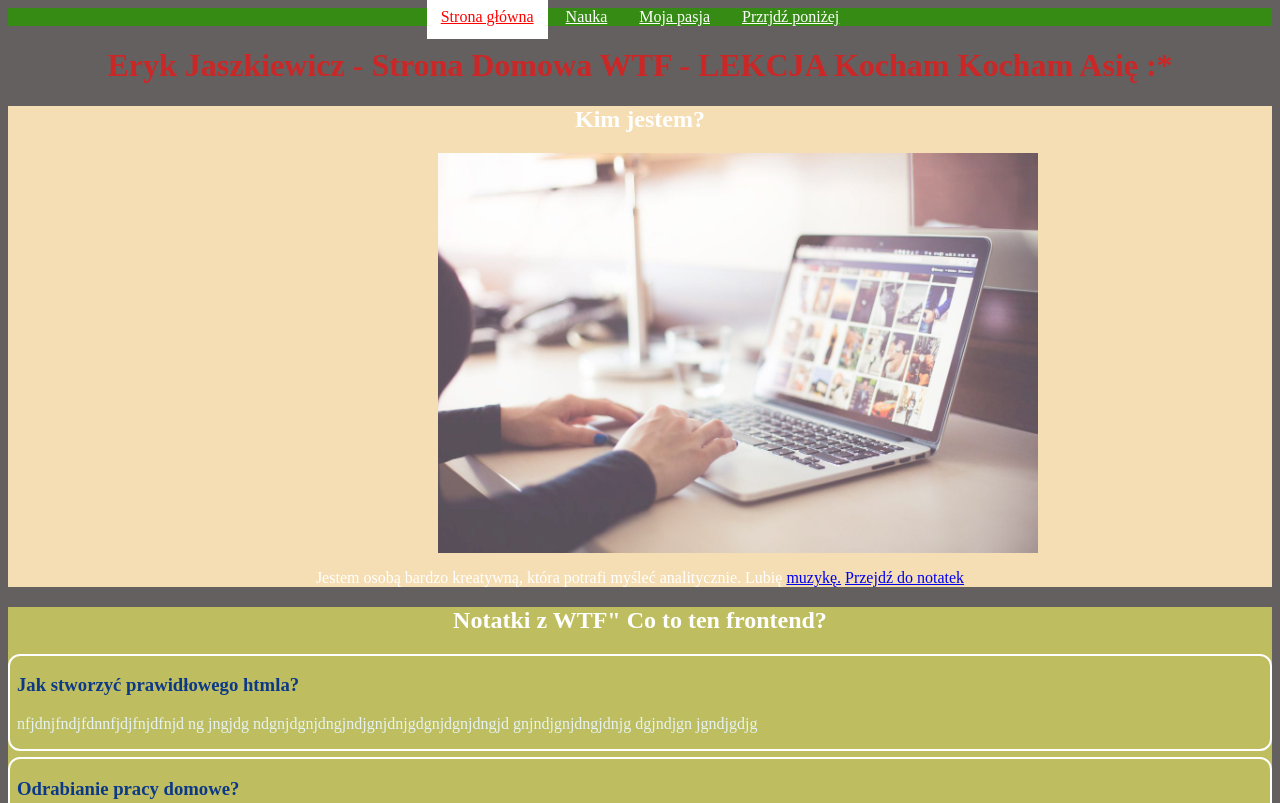
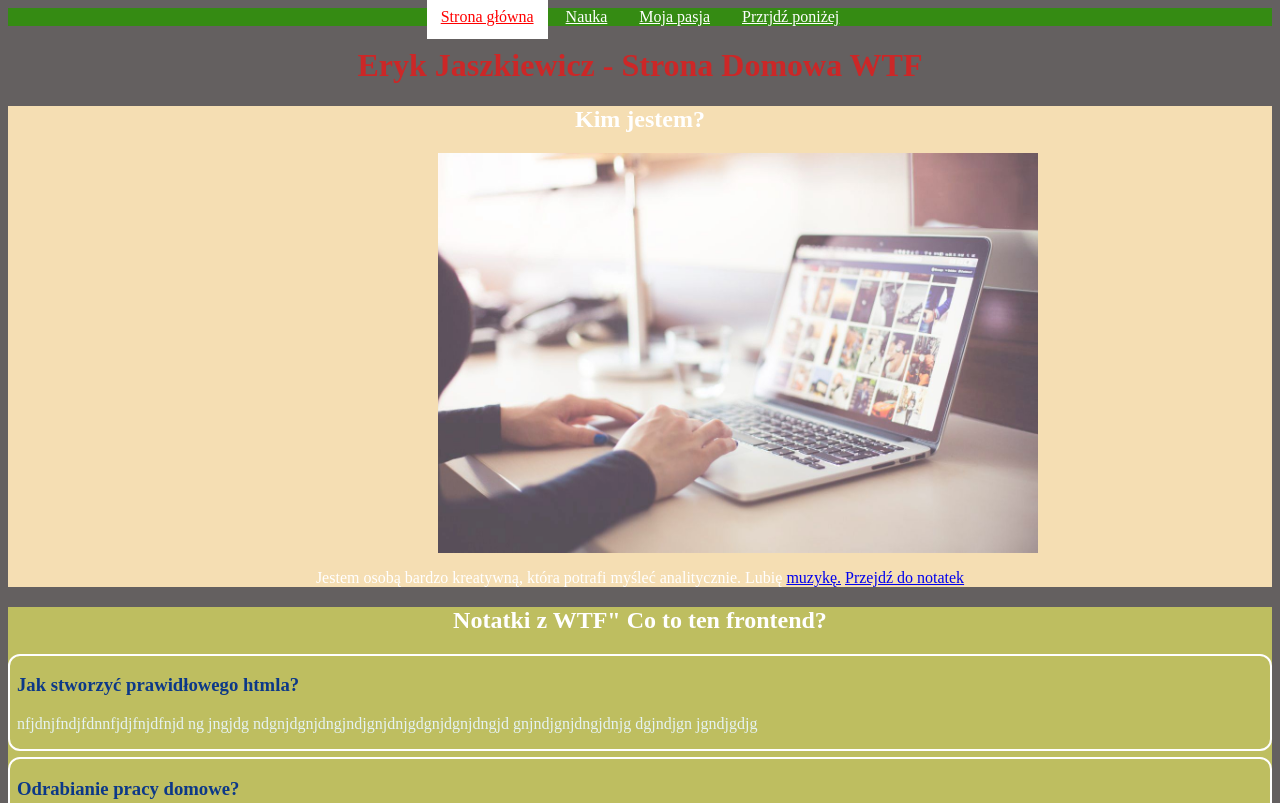
Before and after one commit to erykjaszkiewicz/homepage, a plain HTML site: page index.html in a window 1280 px wide. Shown: the top 803 px of the page. Drawn offline with Linux system fonts and the light colour scheme.

```diff
--- a/index.html
+++ b/index.html
@@ -19,7 +19,7 @@
     </header>
     <main>
       <header>
-        <h1 class="head">Eryk Jaszkiewicz - Strona Domowa WTF - LEKCJA Kocham Kocham Asię :*</h1>
+        <h1 class="head">Eryk Jaszkiewicz - Strona Domowa WTF </h1>
       </header>
 
       <section class="main">
```
